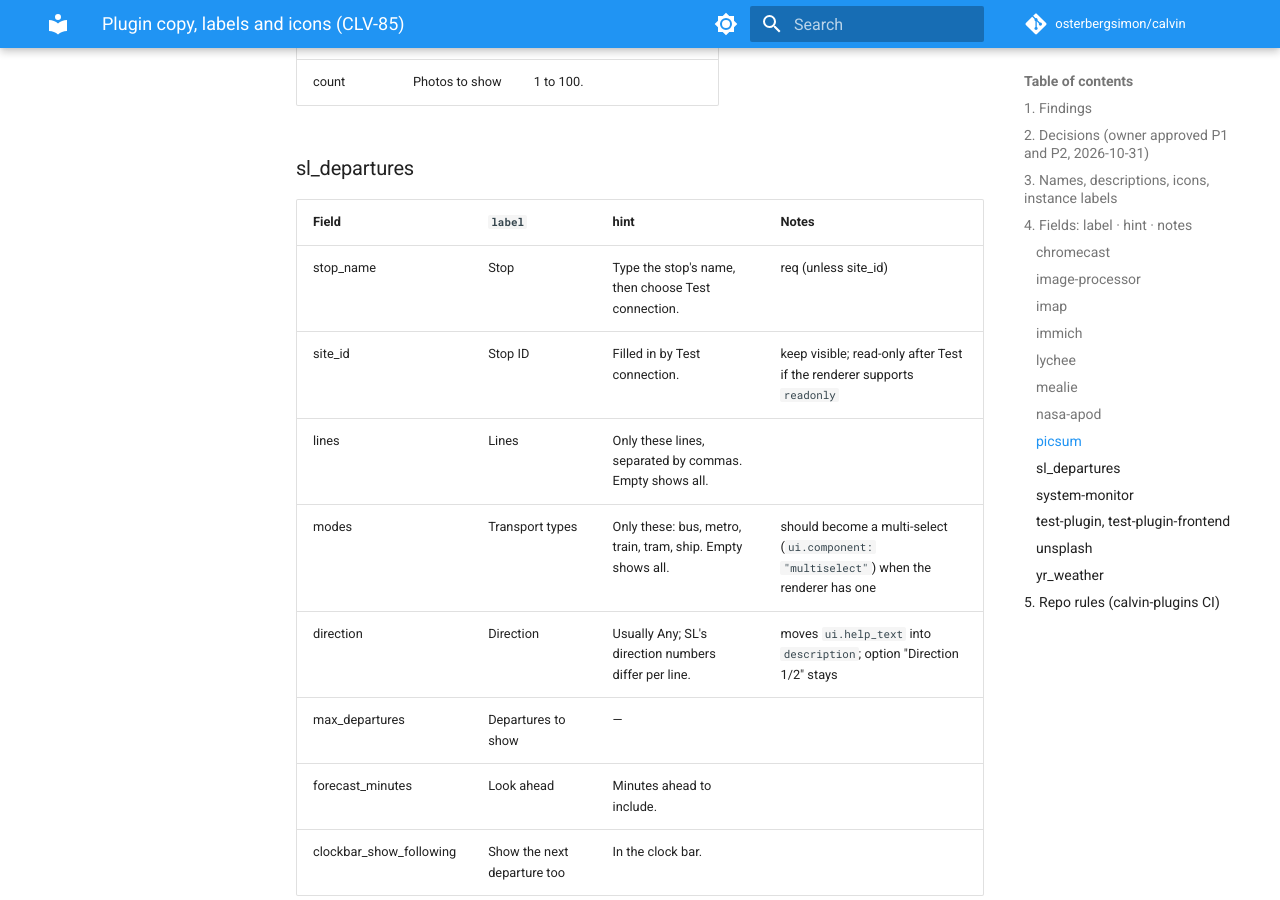
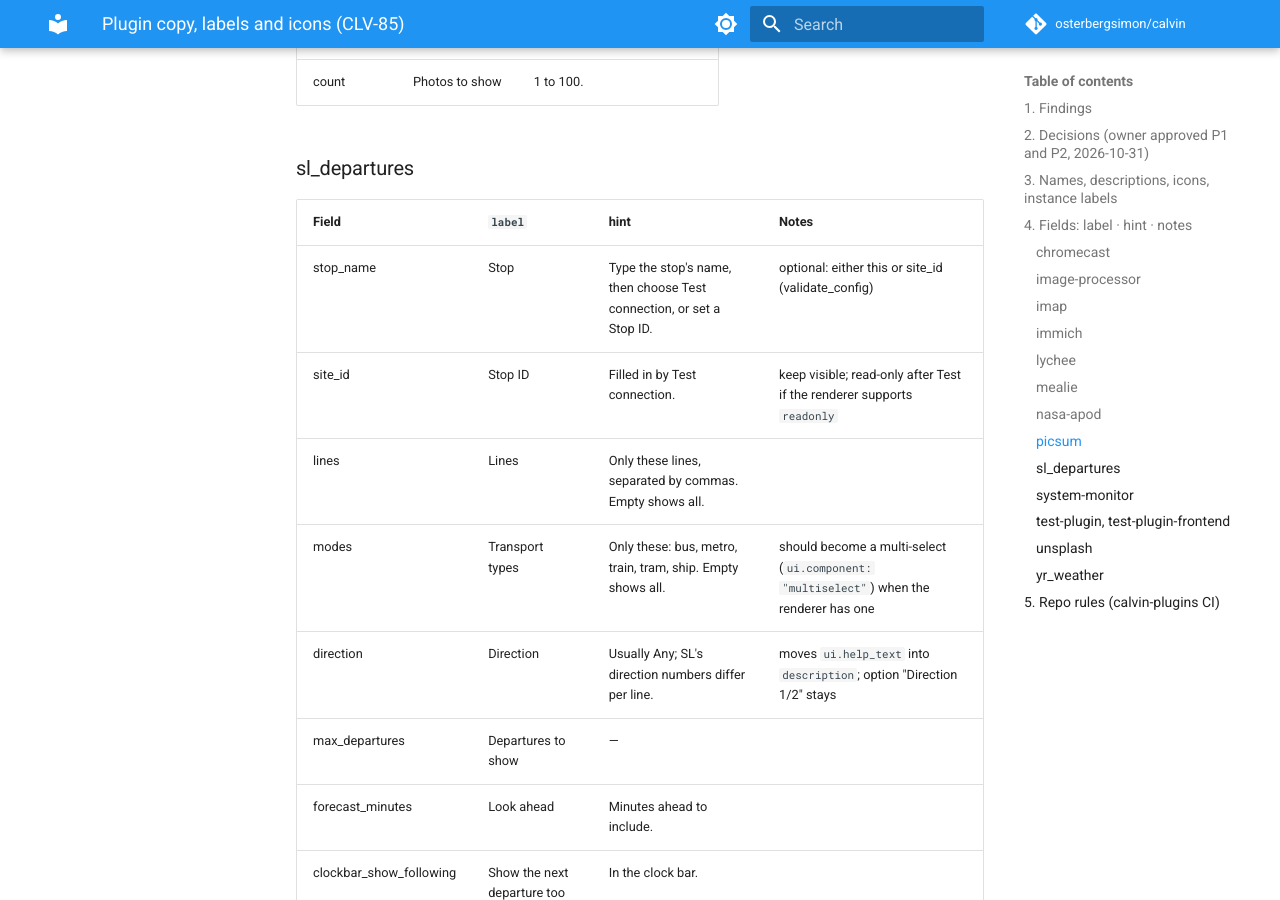
Before and after one commit to osterbergsimon/calvin, an MkDocs documentation site: the page built from docs/design/2026-10-31-plugin-copy.md, in a window 1280 px wide and 900 px high, scrolled down 5228 px. Built offline with MkDocs 1.6.1 and Material for MkDocs 9.7.7, drawn with Linux system fonts in a browser that asks for light colours; comment, search, counter and statistics services are not loaded; some of the changed text lies outside the part shown.

Commit message:
docs(design): plugin copy matches the shipped either/or hints (CLV-95)
sl_departures stop_name and yr_weather location are no longer required (an
alternative input is valid), so their hints name the alternative.

```diff
--- a/docs/design/2026-10-31-plugin-copy.md
+++ b/docs/design/2026-10-31-plugin-copy.md
@@ -123,7 +123,7 @@
 ### sl_departures
 | Field | `label` | hint | Notes |
 |---|---|---|---|
-| stop_name | Stop | Type the stop's name, then choose Test connection. | req (unless site_id) |
+| stop_name | Stop | Type the stop's name, then choose Test connection, or set a Stop ID. | optional: either this or site_id (validate_config) |
 | site_id | Stop ID | Filled in by Test connection. | keep visible; read-only after Test if the renderer supports `readonly` |
 | lines | Lines | Only these lines, separated by commas. Empty shows all. | |
 | modes | Transport types | Only these: bus, metro, train, tram, ship. Empty shows all. | should become a multi-select (`ui.component: "multiselect"`) when the renderer has one |
@@ -155,7 +155,7 @@
 ### yr_weather
 | Field | `label` | hint | Notes |
 |---|---|---|---|
-| location | Place | A town, city or address. | req (or latitude + longitude) |
+| location | Place | A town, city or address, or set the coordinates below instead. | optional: either this or latitude + longitude (validate_config) |
 | latitude | Latitude | Filled in from Place; change only to be exact. | |
 | longitude | Longitude | Filled in from Place; change only to be exact. | |
 | altitude | Altitude | In metres. Leave 0 if you don't know. | `hidden: true` (advanced) |
```
